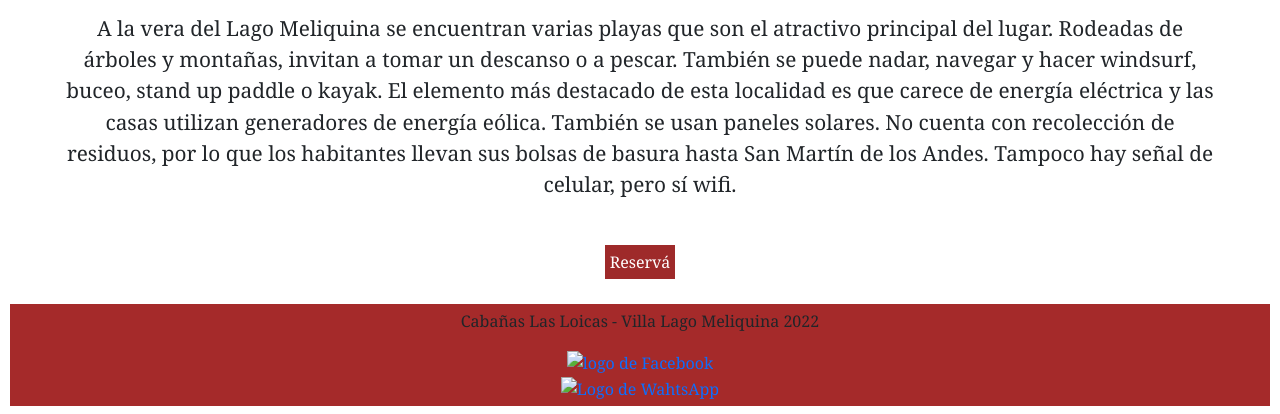
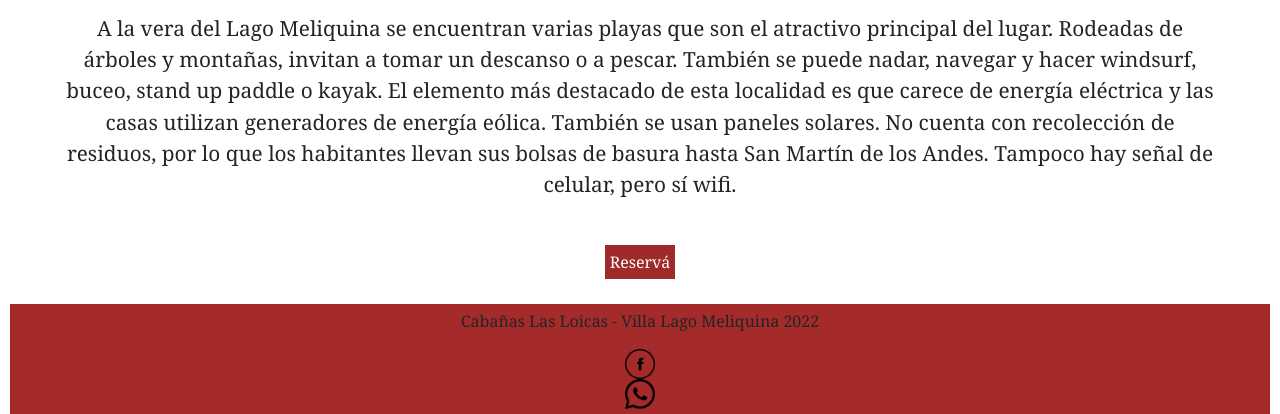
Before and after one commit to AndresIaconis/Proyecto-Las-Loicas---GITHUB, a plain HTML site: page pages/villallagomeliquina.html in a window 1280 px wide. Shown: the part 2209-2623 px from the top of the page. Drawn offline with nearby package versions, Linux system fonts and the light colour scheme.

Commit message:
seo avancee

```diff
--- a/pages/villallagomeliquina.html
+++ b/pages/villallagomeliquina.html
@@ -4,10 +4,10 @@
     <meta charset="UTF-8">
     <meta http-equiv="X-UA-Compatible" content="IE=edge">
     <meta name="viewport" content="width=device-width, initial-scale=1.0">
-<!-- SEO -->
-<title>Cabañas Las Loicas - Meliquina</title>
-<meta name="description" content="asdasd">
-<meta name="keywords" content="asd, asd, asd">
+    <!-- SEO -->
+    <title>Cabañas Las Loicas - Meliquina</title>
+    <meta name="description" content="Las cabañas Las Loicas en Villa Lago Meliquina te invitan a redescubrir la Patagonia argentina como nunca">
+    <meta name="keywords" content="Patagonia, Meliquina, Villa Meliquina, Villa Lago Meliquina, Argentina, San Martín de los Andes">
 <!--Bootstrap-->
 <link href="https://cdn.jsdelivr.net/npm/bootstrap@5.1.3/dist/css/bootstrap.min.css" rel="stylesheet" integrity="sha384-1BmE4kWBq78iYhFldvKuhfTAU6auU8tT94WrHftjDbrCEXSU1oBoqyl2QvZ6jIW3" crossorigin="anonymous">
 <script src="https://cdn.jsdelivr.net/npm/bootstrap@5.1.3/dist/js/bootstrap.bundle.min.js" integrity="sha384-ka7Sk0Gln4gmtz2MlQnikT1wXgYsOg+OMhuP+IlRH9sENBO0LRn5q+8nbTov4+1p" crossorigin="anonymous"></script>
@@ -104,12 +104,12 @@
         </p></div>
         <div>
             <a href="">
-                <img src="" alt="logo de Facebook">
+                <img width="30px" src="../assets/facebook.png" alt="logo de Facebook">
             </a>
         </div>
         <div>
             <a href="">
-                <img src="" alt="Logo de WahtsApp">
+                <img width="30px" src="../assets/whatsapp.png" alt="Logo de WahtsApp">
             </a>
         </div>
     </footer>
```
Also changed, not shown: index.html (+2 -2 lines), pages/actividades.html (+6 -4 lines), pages/cabanas.html (+4 -7 lines), pages/reservas.html (+4 -5 lines).
